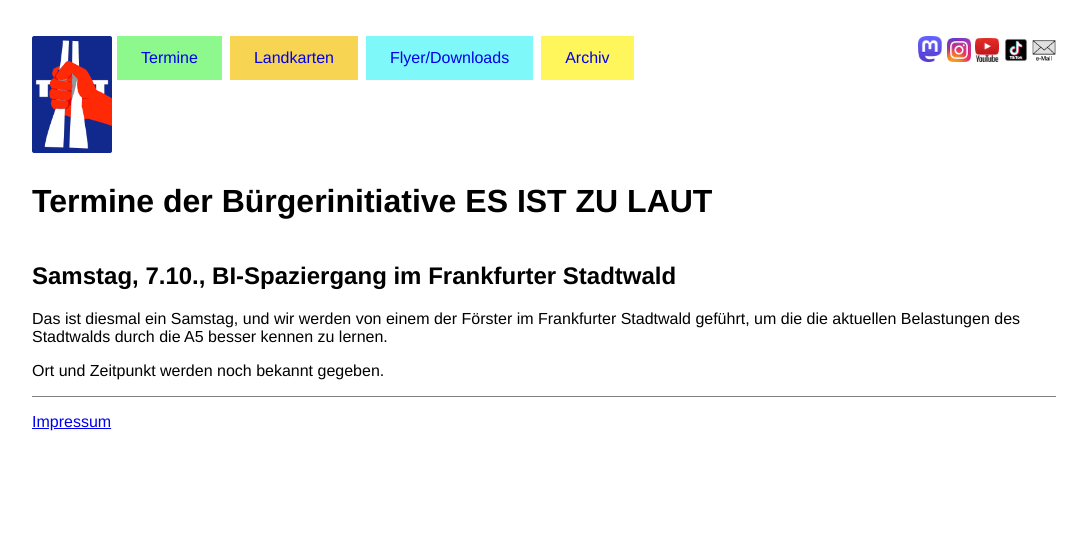
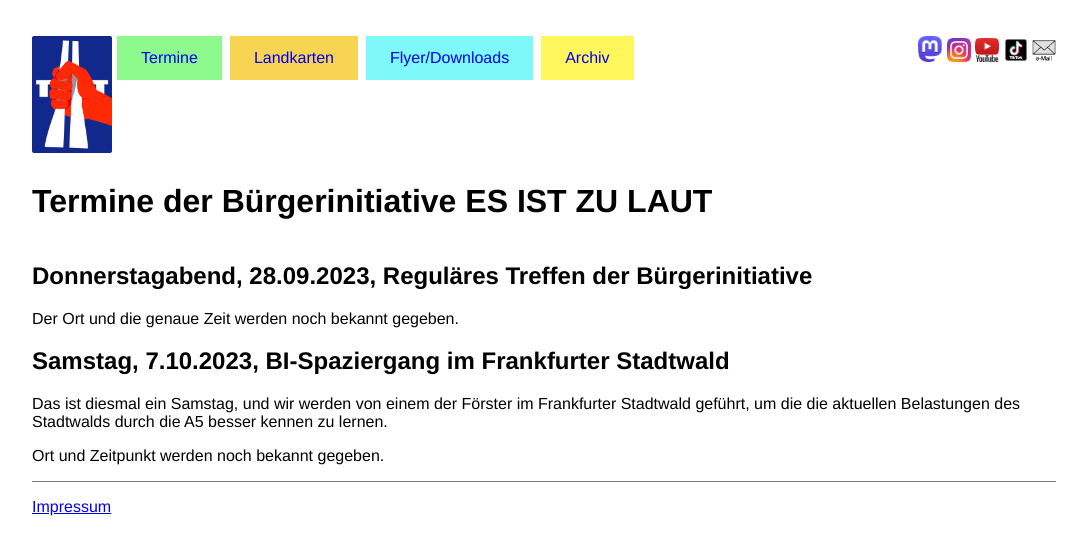
Before and after one commit to esistzulaut/website, a Jekyll site: the page built from termine.md, in a window 1280 px wide. Shown: the top 555 px of the page, without its empty margins (96-1183 px from the left). Built offline with Jekyll 4.4.1, drawn with Linux system fonts in a browser that asks for light colours.

Commit message:
Neuer Termin 28.09.2023

```diff
--- a/termine.md
+++ b/termine.md
@@ -3,7 +3,11 @@ title: Termine der Bürgerinitiative ES IST ZU LAUT
 layout: default
 ---
 
-## Samstag, 7.10., BI-Spaziergang im Frankfurter Stadtwald
+## Donnerstagabend, 28.09.2023, Reguläres Treffen der Bürgerinitiative
+
+Der Ort und die genaue Zeit werden noch bekannt gegeben.
+
+## Samstag, 7.10.2023, BI-Spaziergang im Frankfurter Stadtwald
 
 Das ist diesmal ein Samstag, und wir werden von einem der Förster im Frankfurter Stadtwald geführt, um die die aktuellen Belastungen des Stadtwalds durch die A5 besser kennen zu lernen.
 
```
